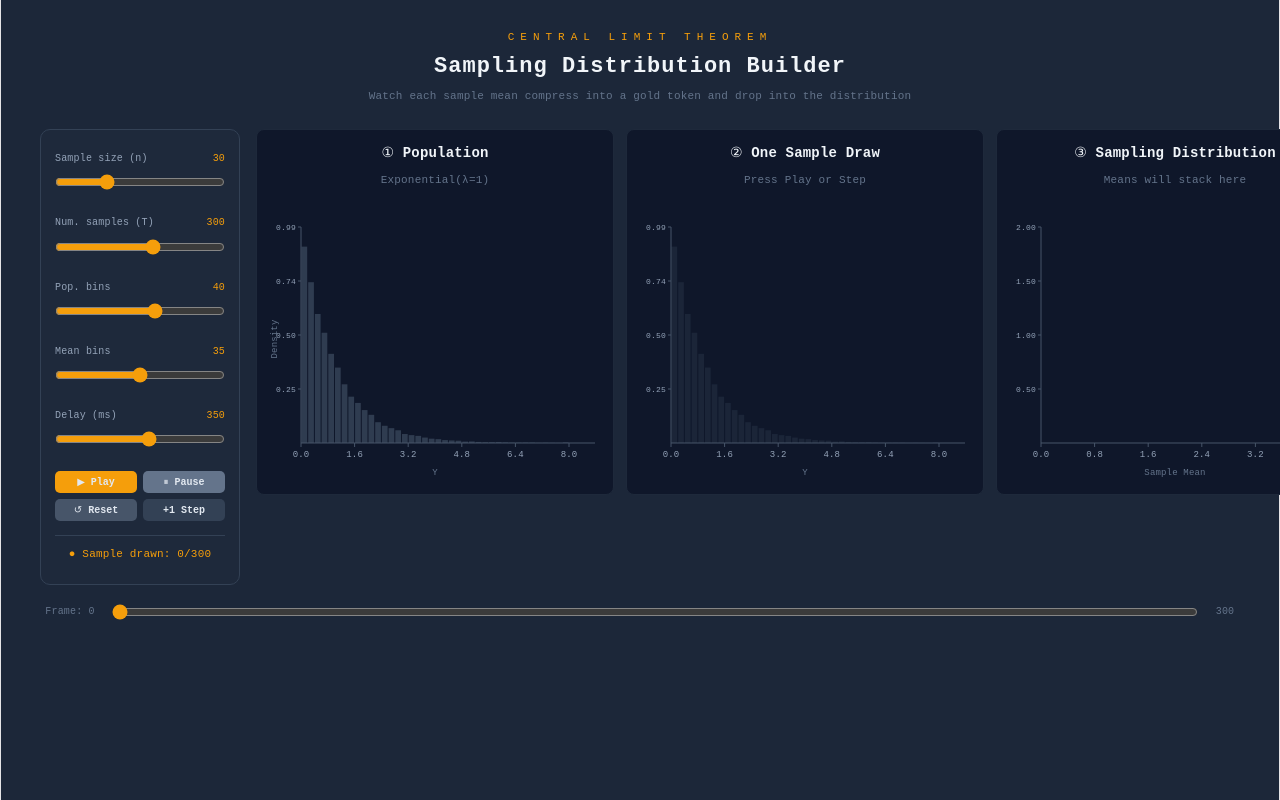
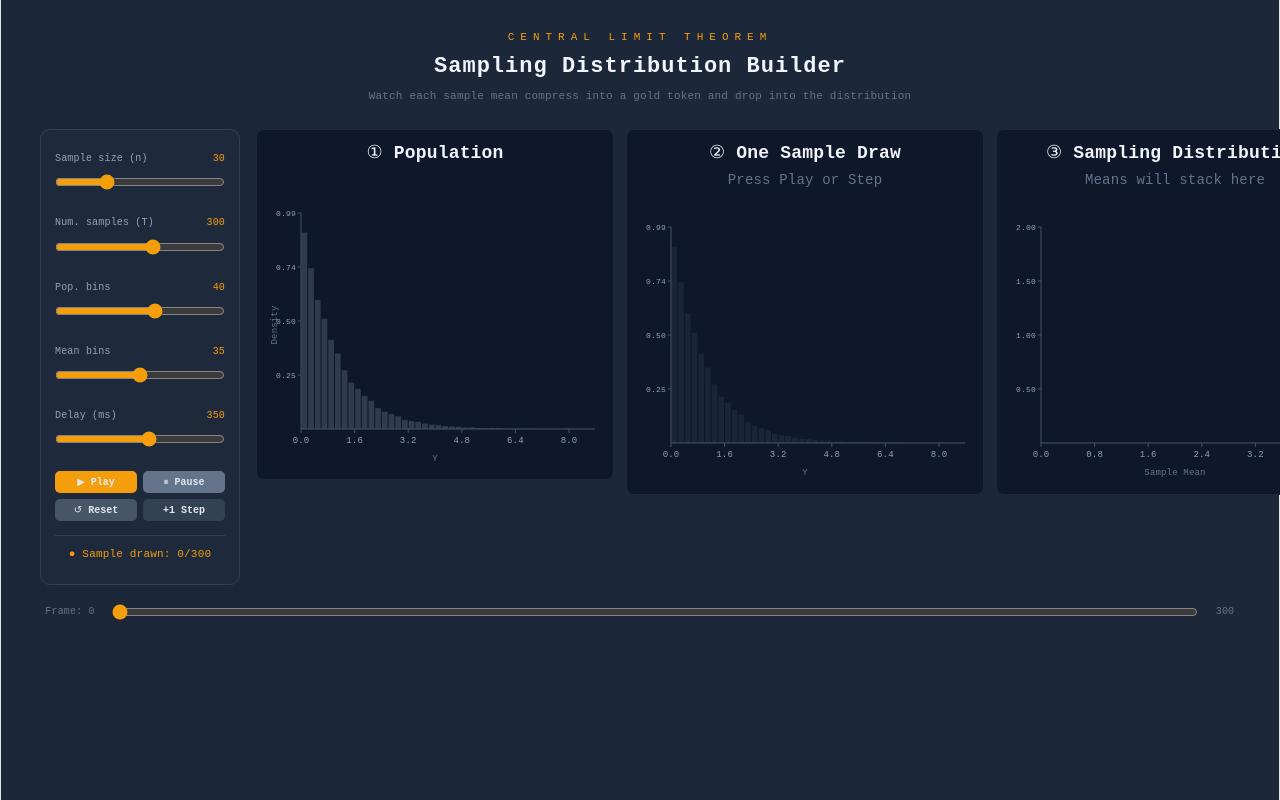
Before and after one commit to brunokomel/sampling-dist-builder, a React (Vite) app: page / in a window 1280 px wide. Built offline with nearby package versions, Linux system fonts and the light colour scheme.

Commit message:
Update font sizes and remove subtitle from PlotCard

```diff
--- a/src/App.jsx
+++ b/src/App.jsx
@@ -478,7 +478,7 @@ export default function CLTVisualizer() {
           }}
         >
           {/* Plot 1: Population */}
-          <PlotCard title="① Population" subtitle="Exponential(λ=1)">
+          <PlotCard title="① Population">
             <svg width={W} height={H}>
               {popHist.map((b, i) => {
                 const x = scaleX(b.x0, popXMin, popXMax, W, padL);
@@ -828,7 +828,7 @@ function PlotCard({ title, subtitle, children }) {
     >
       <div
         style={{
-          fontSize: 14,
+          fontSize: 18,
           fontWeight: 700,
           color: '#f1f5f9',
           marginBottom: 1,
@@ -838,7 +838,7 @@ function PlotCard({ title, subtitle, children }) {
       </div>
       <div
         style={{
-          fontSize: 11,
+          fontSize: 14,
           color: '#64748b',
           marginBottom: 6,
           minHeight: 12,
```
